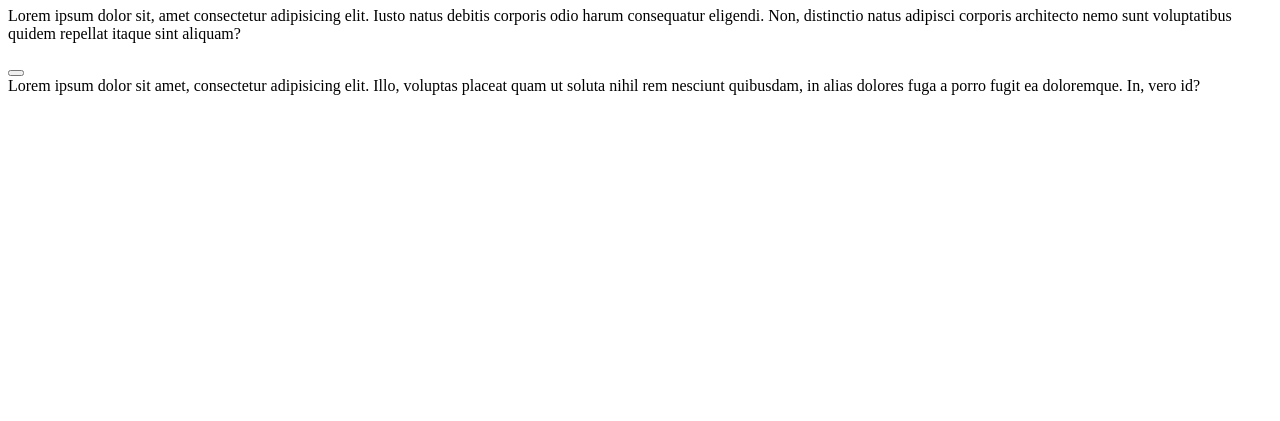
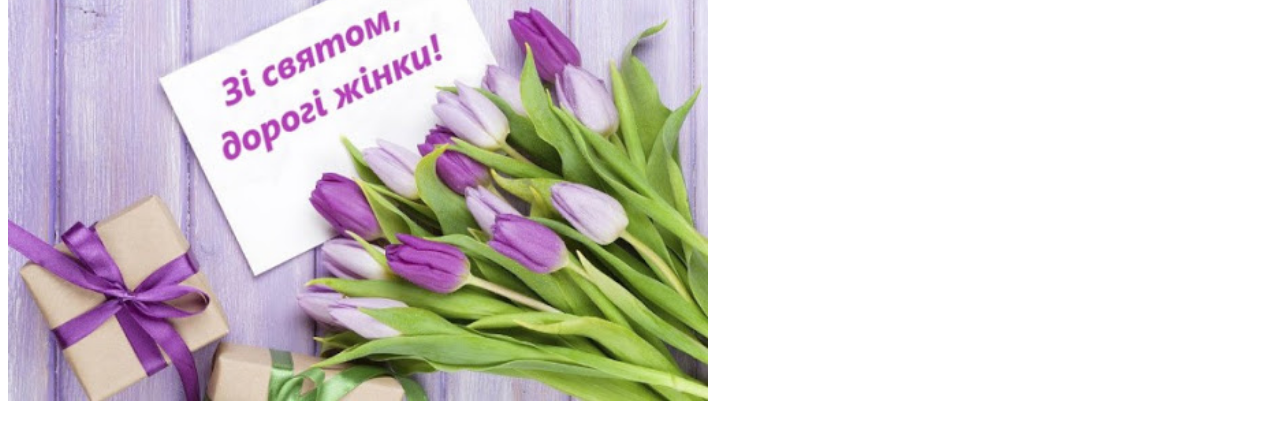
Before and after one commit to Chyhryn/first-lesson, a plain HTML site: page index.html in a window 1280 px wide. Shown: the part 73-494 px from the top of the page. Drawn offline with Linux system fonts and the light colour scheme.

Commit message:
Додає зображення в герой

```diff
--- a/index.html
+++ b/index.html
@@ -7,6 +7,7 @@
     <title>Module 01</title>
   </head>
   <body>
+    <img src="./img/fon.jpeg" width="700" />
     <h1>New page</h1>
     <p>
       Lorem ipsum dolor sit, amet consectetur adipisicing elit. Iusto natus
```
Also changed, not shown: img/fon.jpeg (added), 2 other files.
